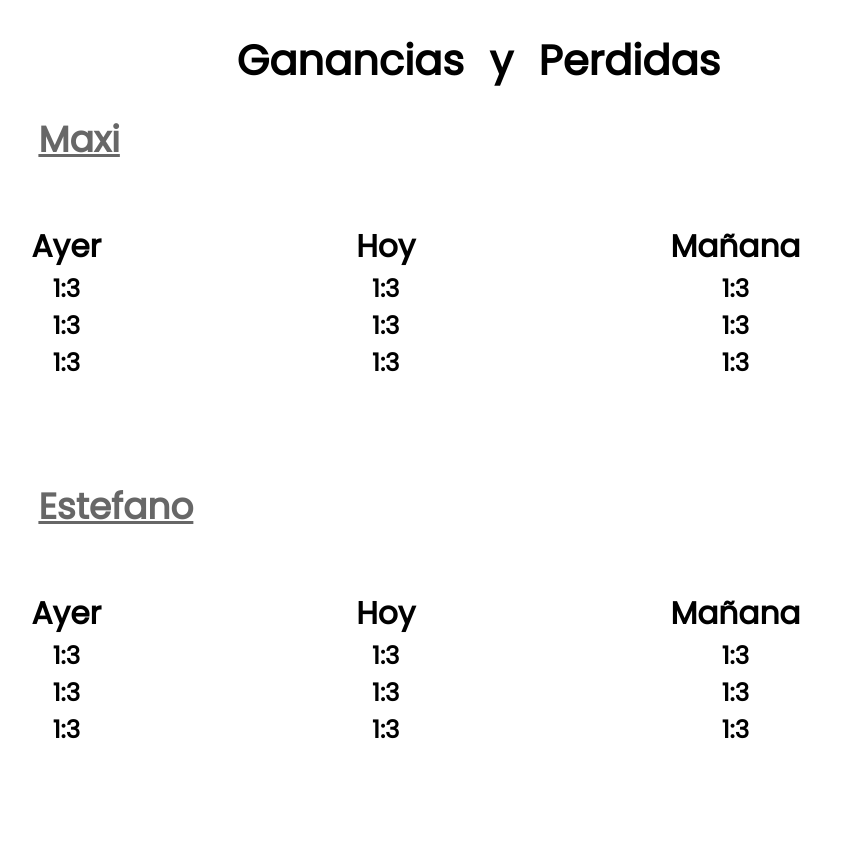
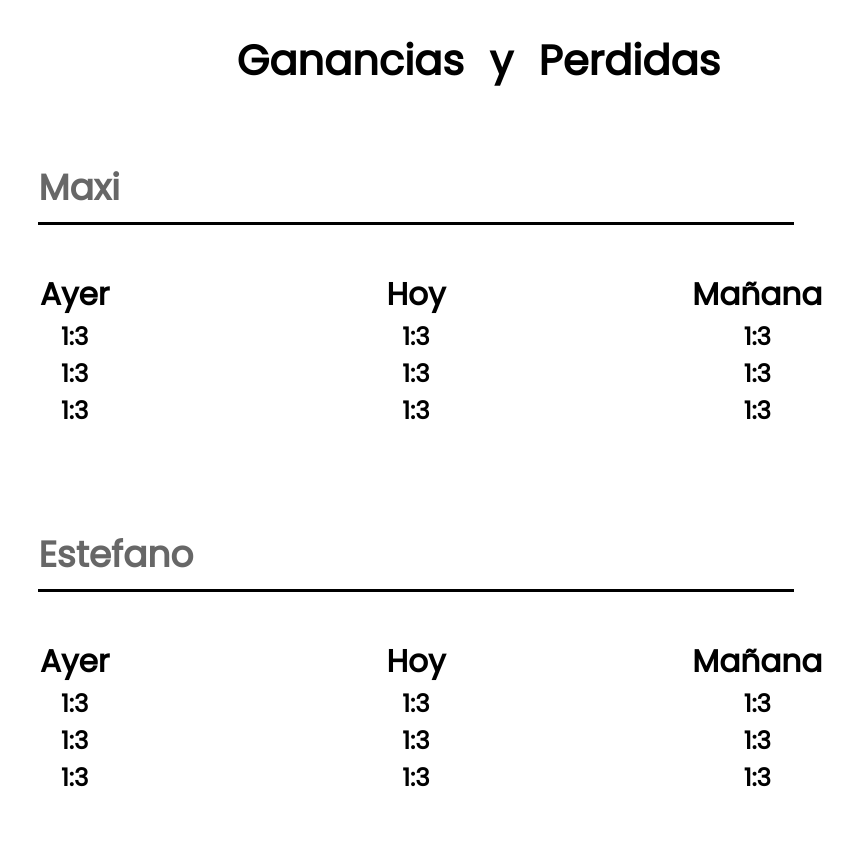
Before and after one commit to maxicappe/maxicappe.github.io, a plain HTML site: page index.html in a window 1280 px wide. Shown: the top 841 px of the page, without its empty margins (224-1077 px from the left). Drawn offline with Linux system fonts and the light colour scheme.

Commit message:
Update styles.css

```diff
--- a/styles.css
+++ b/styles.css
@@ -1,12 +1,14 @@
 *{
 	font-family: 'Poppins', sans-serif;
 	margin: 0;
+	box-sizing: border-box;
+	cursor: context-menu;
 }
 
 
 .con-title{
 	display: flex;
-	margin: 1rem 35%;
+	margin: 1rem 35% 4rem 35%;
 	width: 100vw;
 	height: 5rem;
 	font-size: 1.3rem;
@@ -43,31 +45,50 @@
 }
 
 .div-dia{
-	width: auto;
+	background-color: #;
+	width: 15rem;
+	border-radius: 15%;
+	height: 100%;
 	text-align: center;
 	font-size: 1.3rem;
+	transition: all .3s;
+}
+.div-dia:hover{
+	background-color: #e6e6e6;
+	color: #333333;
+	box-shadow: -5px 5px 10px 1px;
+	margin: -5px 0px 0px 5px;
 }
 
-.div-dia h2{
-	transition: all .2s;
-}
 
-.div-dia h2:hover{
-	color: greenyellow;
-	text-decoration: underline;
-}
 
 
 
 /*Names*/
 
 .div-name-title{
+	position: relative;
 	width: 59vw;
 	margin: auto;
 	font-size: 1.5rem;
 	color: #676767;
-	text-decoration: underline;
 }
+
+.div-name-title-h2{
+	transition: .3s;
+}
+
+.div-name-title-h2:after{
+	content: "";
+	position: absolute;
+	background-color: #000;
+	height: 3px;
+	width: 100%;
+	left: 0;
+	bottom: -10px;
+}
+
+
 
 
 
```
